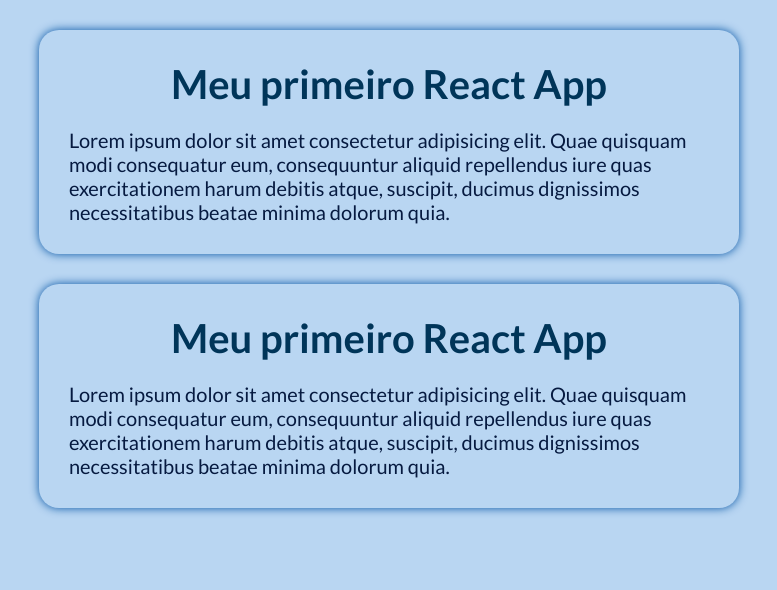
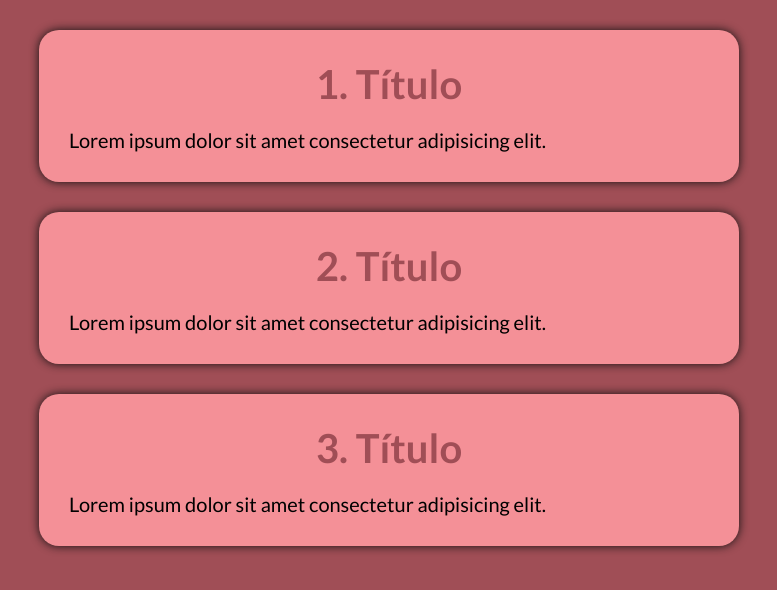
Before and after one commit to ArthurOliveira120/ppi2025_ArthurOliveira, a React (Vite) app: page / in a window 1280 px wide. Shown: the top 590 px of the page, without its empty margins (251-1028 px from the left). Built offline with nearby package versions, Linux system fonts and the light colour scheme.

Commit message:
Aula 23/05/25 - Props, children e rendenização usando maps

```diff
--- a/src/App.jsx
+++ b/src/App.jsx
@@ -3,10 +3,27 @@ import "./styles/global.css";
 import { MyText } from "./components/MyText";
 
 export default function App() {
+  const texts = [
+    {
+      title: "Título ",
+      text: "Lorem ipsum dolor sit amet consectetur adipisicing elit.",
+    },
+    {
+      title: "Título ",
+      text: "Lorem ipsum dolor sit amet consectetur adipisicing elit.",
+    },
+    {
+      title: "Título ",
+      text: "Lorem ipsum dolor sit amet consectetur adipisicing elit.",
+    },
+  ];
+
   return (
+    //React Fragment
     <>
-      <MyText />
-      <MyText/>
+      {texts.map((item, index) => {
+        return <MyText title={`${index+1}. ${item.title}`}> {item.text} </MyText>;
+      })}
     </>
   );
 }
--- a/src/components/MyText.jsx
+++ b/src/components/MyText.jsx
@@ -1,16 +1,11 @@
 import styles from "./MyText.module.css";
 
-export function MyText() {
+export function MyText({ title, children }) {
   return (
     <div className={styles.container}>
       <div className={styles.div}>
-        <h1 className={styles.title}>Meu primeiro React App</h1>
-        <p className={styles.text}>
-          Lorem ipsum dolor sit amet consectetur adipisicing elit. Quae quisquam
-          modi consequatur eum, consequuntur aliquid repellendus iure quas
-          exercitationem harum debitis atque, suscipit, ducimus dignissimos
-          necessitatibus beatae minima dolorum quia.
-        </p>
+        <h1 className={styles.title}>{title}</h1>
+        <p className={styles.text}>{children}</p>
       </div>
     </div>
   );
--- a/src/components/MyText.module.css
+++ b/src/components/MyText.module.css
@@ -5,7 +5,7 @@
 
 .div {
     background-color: var(--primary);
-    box-shadow: 0 0 1rem var(--secondary-dark);
+    box-shadow: 0 0 1rem var(--primary-contrast-dark);
     padding: 3rem;
     border-radius: 2rem;
     margin: 3rem 5rem;
--- a/src/styles/global.css
+++ b/src/styles/global.css
@@ -14,6 +14,6 @@ body {
   font-family: "Lato", system-ui, -apple-system, BlinkMacSystemFont, "Segoe UI",
     Roboto, Oxygen, Ubuntu, Cantarell, "Open Sans", "Helvetica Neue", sans-serif;
 
-    background-color: var(--primary);
+    background-color: var(--primary-dark);
     color: var(--text);
 }
--- a/src/styles/theme.css
+++ b/src/styles/theme.css
@@ -1,7 +1,17 @@
 :root {
-  --primary: #b9d6f2ff;
-  --text: #061a40ff;
-  --secondary-dark: #0353a4ff;
-  --primary-dark: #003559ff;
-  --secondary: #006daaff;
+  --primary: #f49097;
+  --primary-light: #fcd6da;
+  --primary-dark: #a04e56;
+  --primary-contrast-light: #fff;
+  --primary-contrast-dark: #111;
+
+  --gray-100: #f8f9fa;
+  --gray-200: #e9ecef;
+  --gray-300: #dee2e6;
+  --gray-400: #ced4da;
+  --gray-500: #adb5bd;
+  --gray-600: #6c757d;
+  --gray-700: #495057;
+  --gray-800: #343a40;
+  --gray-900: #212529;
 }
```
